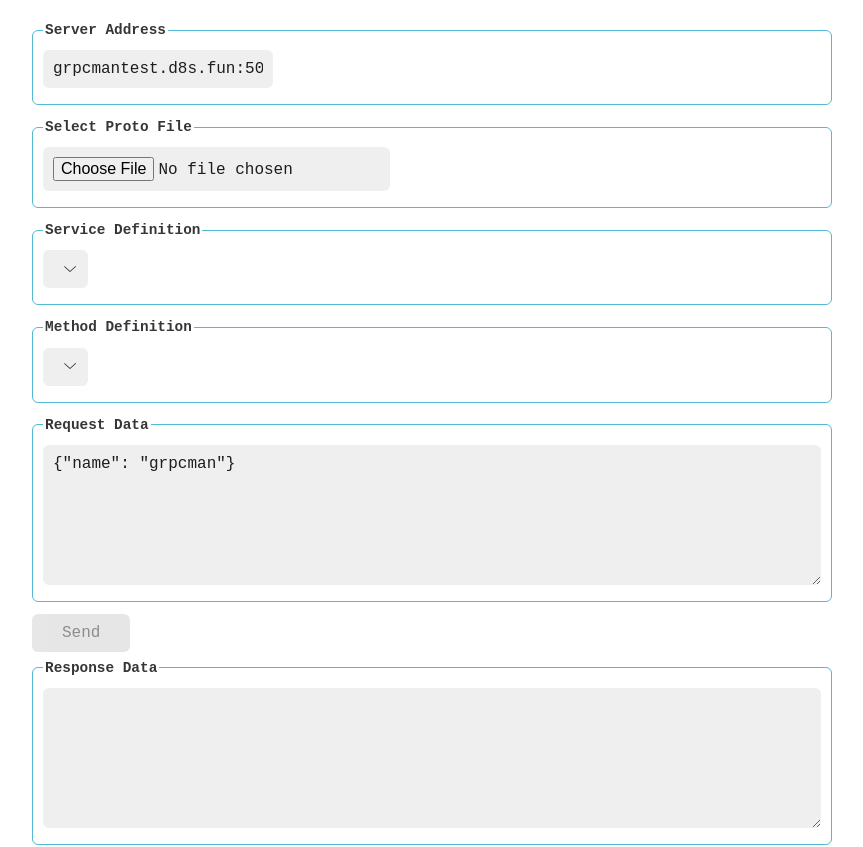
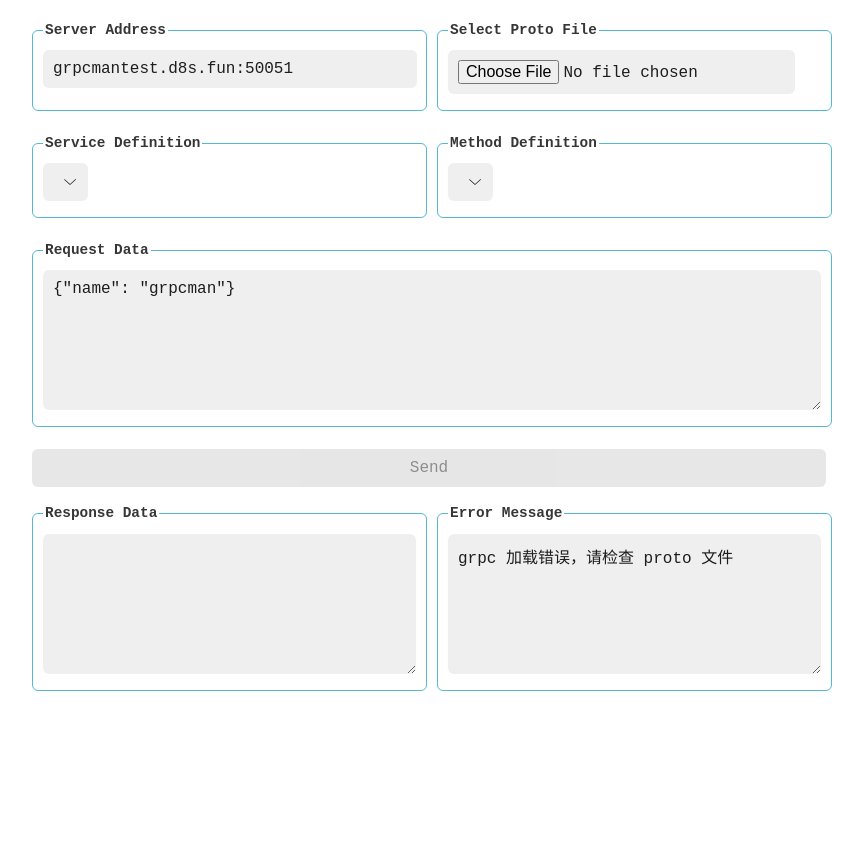
Before and after one commit to grpcman/grpcman, a React (Vite) app: page / in a window 1280 px wide. Shown: the top 847 px of the page, without its empty margins (208-1071 px from the left). After the commit the page ends 800 px from the top, so only its background shows below. Built offline with nearby package versions, Linux system fonts and the light colour scheme.

Commit message:
更新界面

```diff
--- a/main.js
+++ b/main.js
@@ -2,8 +2,8 @@ const {app, BrowserWindow} = require('electron')
 
 const createWindow = () => {
     const win = new BrowserWindow({
-        width: 800,
-        height: 600,
+        width: 900,
+        height: 760,
         webPreferences: {
             nodeIntegration: true,
             contextIsolation: false,
--- a/src/App.tsx
+++ b/src/App.tsx
@@ -60,16 +60,20 @@ function App() {
     }
 
     return (
-        <>
+        <div style={ { display: "grid", gridTemplateColumns: "1fr 1fr", gap: 10 } }>
             <ServerAddress/>
             <SelectProtoFile/>
             <ServiceDefinition/>
             <MethodDefinition/>
-            <RequestData/>
-            <button disabled={ !currentProtoMethodDefinitionKey } onClick={ handleSendButtonClick }>Send</button>
+            <div style={ { gridColumnStart: 1, gridColumnEnd: 3 } }>
+                <RequestData/>
+            </div>
+            <button style={ { gridColumnStart: 1, gridColumnEnd: 3 } } disabled={ !currentProtoMethodDefinitionKey }
+                    onClick={ handleSendButtonClick }>Send
+            </button>
             <ResponseData/>
             <RequestError/>
-        </>
+        </div>
     )
 }
 
--- a/src/components/RequestError.tsx
+++ b/src/components/RequestError.tsx
@@ -6,7 +6,7 @@ const RequestError = () => {
 
     return (
         <fieldset>
-            <legend>Request Error</legend>
+            <legend>Error Message</legend>
             <textarea
                 value={ requestErrorStr }
                 onChange={ e => setRequestErrorStr(e.target.value) }
--- a/src/components/ServerAddress.tsx
+++ b/src/components/ServerAddress.tsx
@@ -10,6 +10,7 @@ const ServerAddress = () => {
             <input
                 type="text"
                 value={ serverAddress }
+                style={ { width: '95%' } }
                 onChange={ e => setServerAddress(e.target.value) }
             />
         </fieldset>
```
